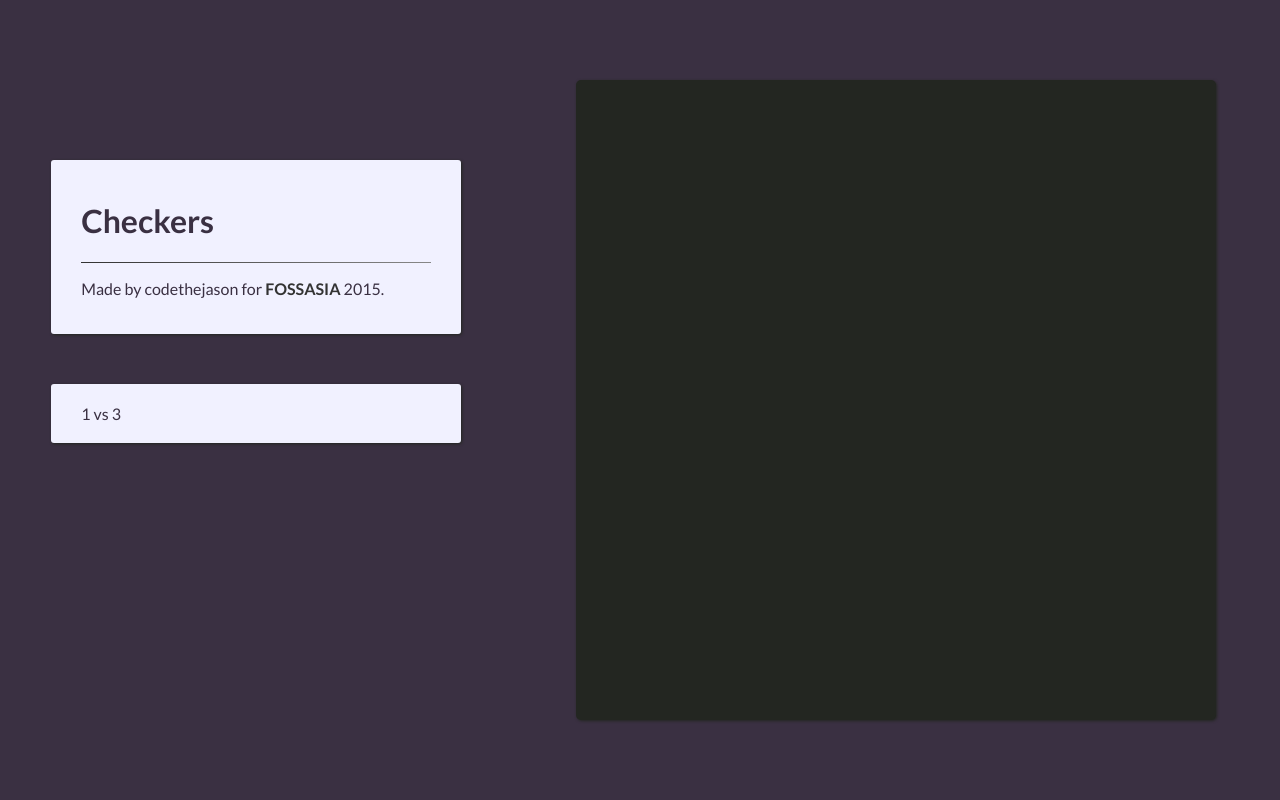
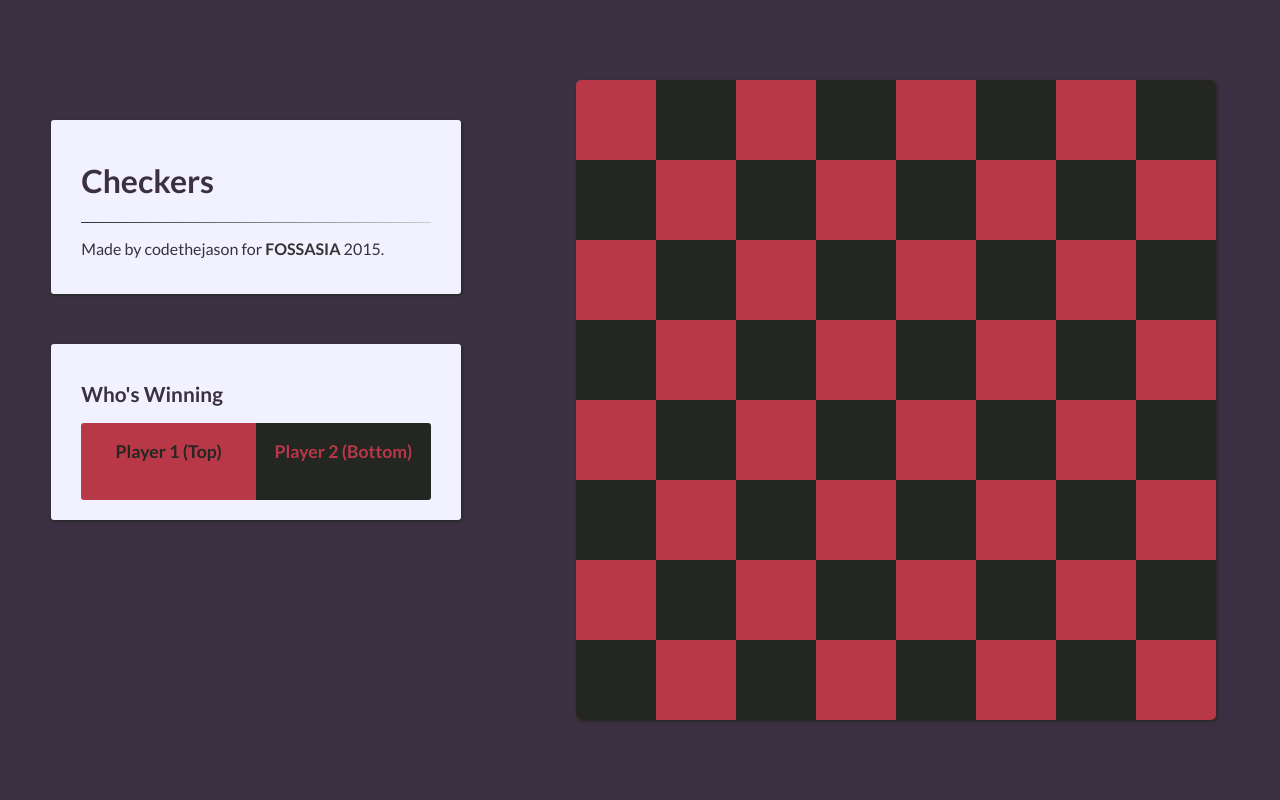
Before and after one commit to codethejason/gci2015, a PHP site: page / in a window 1280 px wide. Run offline with PHP 8.4, Linux system fonts and the light colour scheme; some libraries are stand-ins or nearby versions.

Commit message:
Checkers board initiated

```diff
--- a/checkers/index.html
+++ b/checkers/index.html
@@ -1,7 +1,8 @@
 <!doctype html>
 <html>
 <head>
-  <title>Checkers</title>
+  <title>HTML5 Checkers</title>
+  <script src="https://ajax.googleapis.com/ajax/libs/jquery/2.1.3/jquery.min.js"></script>
   <link href="https://fonts.googleapis.com/css?family=Lato:400,700" rel="stylesheet">
   <link href="style.css" rel="stylesheet">
   <script src="script.js"></script>
@@ -14,13 +15,22 @@
       <p>Made by codethejason for <a href="http://fossasia.org">FOSSASIA</a> 2015.</p>
     </div>
     <div class="stats">
-      <span id="score1">1</span>
-      <span id="vs">vs</span>
-      <span id="score2">3</span>
+      <h2>Who's Winning</h2>
+      <div class="wrapper">
+      <div id="player1">
+        <h3>Player 1 (Top)</h3>
+      </div>
+      <div id="player2">
+        <h3>Player 2 (Bottom)</h3>
+      </div>
+      </div>
+      <div class="clearfix"></div>
     </div>
   </div>
   <div class="column">
-    <div class="board"></div>
+    <div id="board">
+      <div class="tiles"></div>
+    </div>
   </div>
 </body>
 </html>
--- a/checkers/script.js
+++ b/checkers/script.js
@@ -1,17 +1,46 @@
 window.onload = function() {
   var gameBoard = [
-    [  0, -1,  0, -1,  0, -1,  0, -1 ],
-    [ -1,  0, -1,  0, -1,  0, -1,  0 ],
-    [  0, -1,  0, -1,  0, -1,  0, -1 ],
+    [  0,  1,  0,  1,  0,  1,  0,  1 ],
+    [  1,  0,  1,  0,  1,  0,  1,  0 ],
+    [  0,  1,  0,  1,  0,  1,  0,  1 ],
     [  0,  0,  0,  0,  0,  0,  0,  0 ],
     [  0,  0,  0,  0,  0,  0,  0,  0 ],
-    [  1,  0,  1,  0,  1,  0,  1,  0 ],
-    [  0,  1,  0,  1,  0,  1,  0,  1 ],
-    [  1,  0,  1,  0,  1,  0,  1,  0 ]
+    [  2,  0,  2,  0,  2,  0,  2,  0 ],
+    [  0,  2,  0,  2,  0,  2,  0,  2 ],
+    [  2,  0,  2,  0,  2,  0,  2,  0 ]
   ];
+
+  var dictionary =
 
   function Piece (element, position) {
     this.element = element;
     this.position = position;
   }
+
+  var Board = {
+    board: gameBoard,
+    element: $('div#board'),
+    tilesElement: $('div.tiles'),
+    dictionary: ["0vmin", "10vmin", "20vmin", "30vmin", "40vmin", "50vmin", "60vmin", "70vmin", "80vmin", "90vmin"],
+    initalize: function () {
+      this.clear();
+      //8 by 8 board
+      for (row in this.board) { //row is the index
+        for (column in this.board[row]) { //column is the index
+          if(row%2 == 1) {
+            if(column%2 == 0)
+              this.tilesElement.append("<div class='tile' style='top:"+this.dictionary[row]+";left:"+this.dictionary[column]+";'></div>");
+          } else {
+            if(column%2 == 1)
+              this.tilesElement.append("<div class='tile' style='top:"+this.dictionary[row]+";left:"+this.dictionary[column]+";'></div>");
+          }
+        }
+      }
+    },
+    clear: function () {
+      console.log("Clearing");
+    }
+  }
+
+  Board.initalize();
 }
--- a/checkers/style.css
+++ b/checkers/style.css
@@ -10,6 +10,10 @@ html, body {
   font-family: "Lato", Calibri, sans-serif;
   font-size: 16px;
   background-color: #3A3042; }
+  html h2, body h2 {
+    font-size: 1.3em; }
+  html h3, body h3 {
+    font-size: 1.1em; }
   html a, body a {
     text-decoration: none;
     color: #333333;
@@ -20,11 +24,14 @@ html, body {
     border: 0;
     height: 1px;
     background-color: #333;
-    background-image: linear-gradient(to right, #333333, #888); }
+    background-image: linear-gradient(to right, #333333, #ccc); }
+  html .clearfix, body .clearfix {
+    clear: both; }
 
 div.column {
   position: relative;
   float: left;
+  overflow: auto;
   height: 100%; }
   div.column:nth-of-type(1) {
     width: 40%; }
@@ -33,7 +40,7 @@ div.column {
 
 div.info, div.stats {
   width: 80%;
-  margin: 20vmin auto 0;
+  margin: 15vmin auto 0;
   box-sizing: border-box;
   padding: 20px 30px;
   background-color: #F1F1FF;
@@ -43,8 +50,42 @@ div.info, div.stats {
 
 div.stats {
   margin: 50px auto !important; }
+  div.stats .wrapper {
+    display: flex; }
+  div.stats #player1 {
+    text-align: center;
+    display: inline-block;
+    width: 50%;
+    float: left;
+    background-color: #B93848;
+    box-sizing: border-box;
+    padding: 0 15px 20px;
+    border-radius: 3px 0 0 3px;
+    color: #232621; }
+    div.stats #player1 .capturedPiece {
+      width: 3vmin;
+      height: 3vmin;
+      background-color: #232621;
+      border-radius: 5vmin;
+      display: inline-block; }
+  div.stats #player2 {
+    text-align: center;
+    display: inline-block;
+    width: 50%;
+    float: left;
+    background-color: #232621;
+    box-sizing: border-box;
+    padding: 0 15px 20px;
+    border-radius: 0 3px 3px 0;
+    color: #B93848; }
+    div.stats #player2 .capturedPiece {
+      width: 3vmin;
+      height: 3vmin;
+      background-color: #B93848;
+      border-radius: 5vmin;
+      display: inline-block; }
 
-div.board {
+div#board {
   position: absolute;
   top: calc(50% - 40vmin);
   left: calc(50% - 40vmin);
@@ -52,6 +93,12 @@ div.board {
   height: 80vmin;
   border-radius: 5px;
   box-shadow: 1px 1px 3px #232621;
-  background-color: #232621; }
+  background-color: #B93848;
+  overflow: hidden; }
+  div#board .tile {
+    width: 10vmin;
+    height: 10vmin;
+    position: absolute;
+    background-color: #232621; }
 
 /*# sourceMappingURL=style.css.map */
--- a/checkers/style.sass
+++ b/checkers/style.sass
@@ -1,17 +1,24 @@
 //Variables
 $red: #B93848
 $purple: #3A3042
-$blue: 16A8C7
+$blue: #16A8C7
 $dark: #232621
 $light: #F1F1FF
 $fontColor: #333333
 $shadow: 1px 1px 3px $dark
 
+@mixin gamePiece($color, $factor)
+  width: 10vmin * $factor
+  height: 10vmin * $factor
+  background-color: $color
+  border-radius: 5vmin
+  display: inline-block
+
 html, body
   position: absolute
   top: 0
   left: 0
-  height: 100% //checkboard should always fit inside the screen
+  height: 100%
   width: 100%
   margin: 0
   padding: 0
@@ -20,6 +27,12 @@ html, body
   font-size: 16px
   background:
     color: $purple
+
+  h2
+    font-size: 1.3em
+
+  h3
+    font-size: 1.1em
 
   a
     text-decoration: none
@@ -34,11 +47,15 @@ html, body
     height: 1px
     background:
       color: #333
-      image: linear-gradient(to right, $fontColor, #888)
+      image: linear-gradient(to right, $fontColor, #ccc)
+
+  .clearfix
+    clear: both
 
 div.column
   position: relative
   float: left
+  overflow: auto
   height: 100%
 
   &:nth-of-type(1)
@@ -49,7 +66,7 @@ div.column
 
 div.info
   width: 80%
-  margin: 20vmin auto 0
+  margin: 15vmin auto 0
   box-sizing: border-box
   padding: 20px 30px
   background-color: $light
@@ -61,7 +78,35 @@ div.stats
   @extend div.info
   margin: 50px auto !important
 
-div.board
+  @mixin div-style($bgColor)
+    text-align: center
+    display: inline-block
+    width: 50%
+    float: left
+    background-color: $bgColor
+    box-sizing: border-box
+    padding: 0 15px 20px
+
+  .wrapper
+    display: flex /*for equal height columns*/
+
+  #player1
+    @include div-style($red)
+    border-radius: 3px 0 0 3px
+    color: $dark
+
+    .capturedPiece
+      @include gamePiece($dark, 0.3)
+
+  #player2
+    @include div-style($dark)
+    border-radius: 0 3px 3px 0
+    color: $red
+
+    .capturedPiece
+      @include gamePiece($red, 0.3)
+
+div#board
   position: absolute
   top: calc(50% - 40vmin)
   left: calc(50% - 40vmin)
@@ -69,4 +114,11 @@ div.board
   height: 80vmin
   border-radius: 5px
   box-shadow: $shadow
-  background-color: $dark
+  background-color: $red
+  overflow: hidden //to maintain rounded corners
+
+  .tile
+    width: 10vmin
+    height: 10vmin
+    position: absolute
+    background-color: $dark
```
